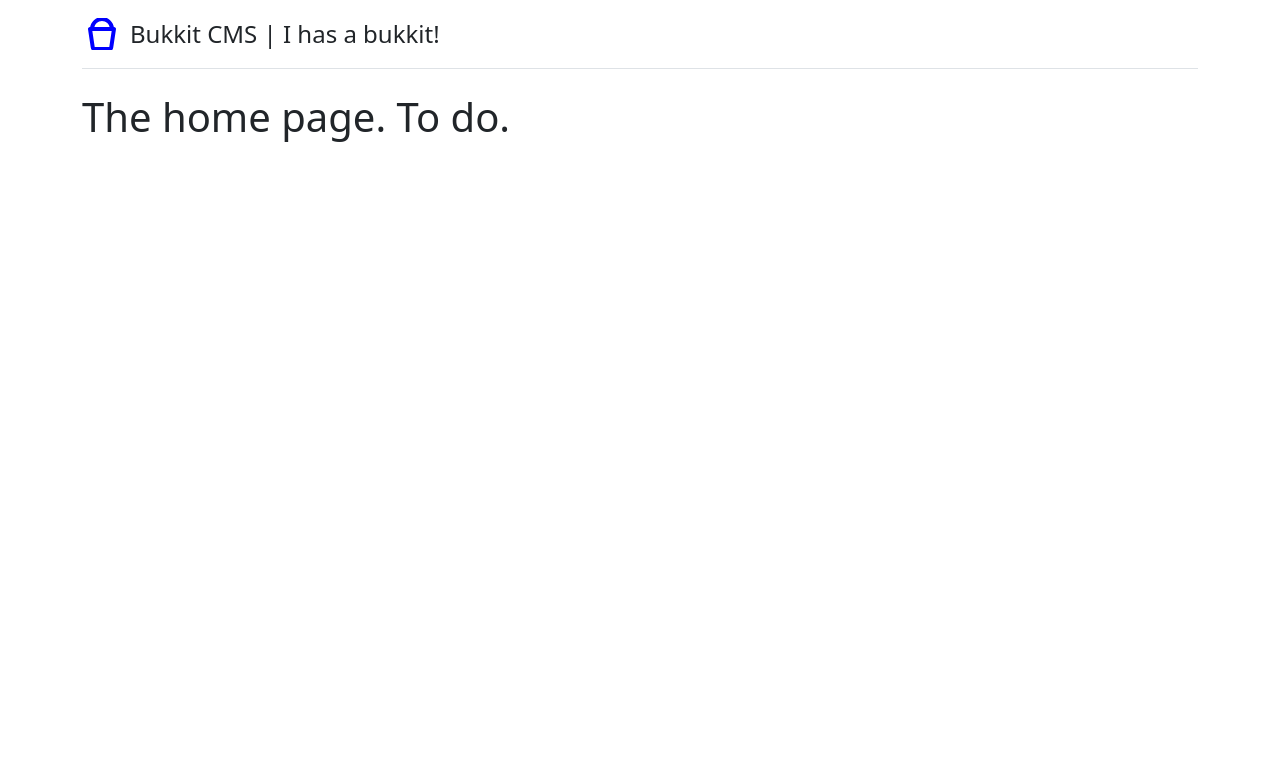
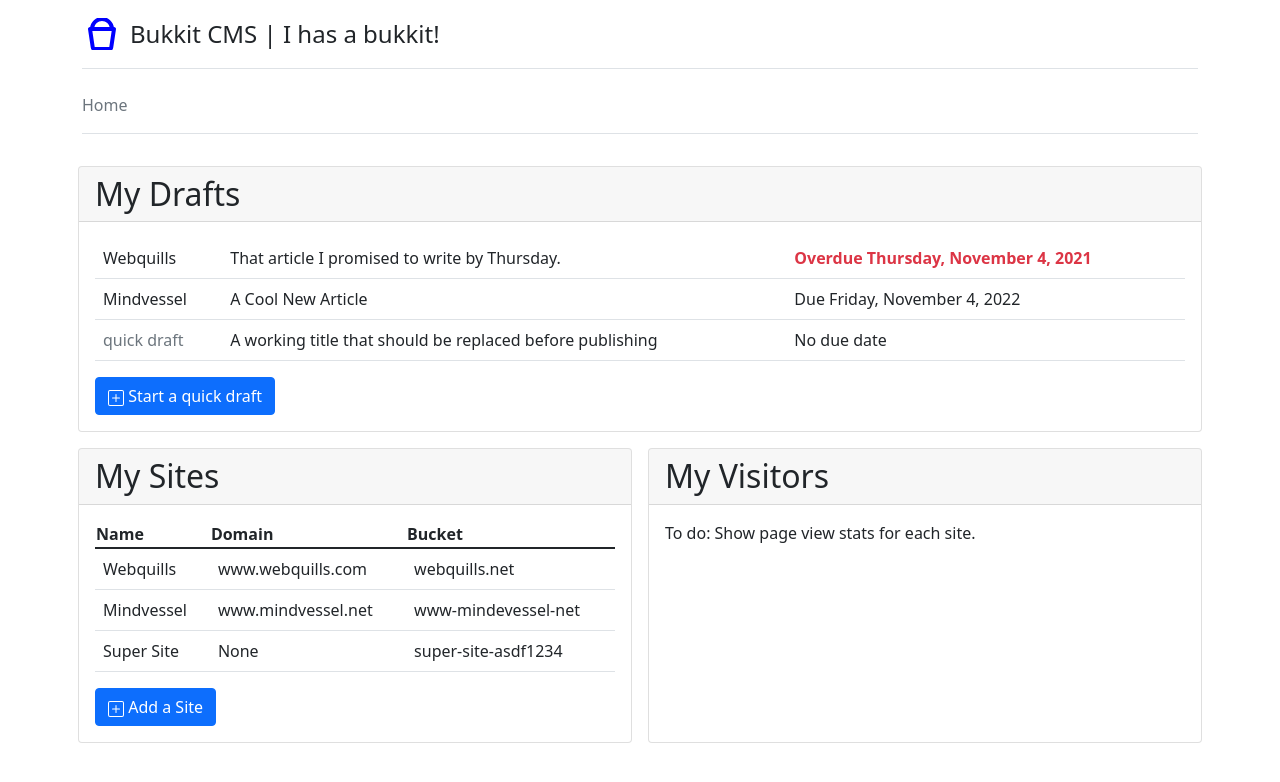
Before and after one commit to veselosky/bukkitcms, a Vue app: page / in a window 1280 px wide. Shown: the top 782 px of the page. Built offline with nearby package versions, Linux system fonts and the light colour scheme.

Commit message:
CMS home page

```diff
--- a/src/views/Home.vue
+++ b/src/views/Home.vue
@@ -1,7 +1,120 @@
 <template>
-  <div class="home">
-    <h1>The home page. To do.</h1>
-  </div>
+  <header class="mb-4 border-bottom">
+    <nav aria-label="breadcrumb">
+      <ol class="breadcrumb">
+        <li class="breadcrumb-item active" aria-current="page">Home</li>
+      </ol>
+    </nav>
+  </header>
+  <main class="home">
+    <div class="row">
+      <div class="card col-md m-2 p-0">
+        <h2 class="card-header">My Drafts</h2>
+        <div class="card-body">
+          <table class="table">
+            <tbody>
+              <tr>
+                <td>Webquills</td>
+                <td>That article I promised to write by Thursday.</td>
+                <td>
+                  <span class="text-danger fw-bold"
+                    >Overdue Thursday, November 4, 2021</span
+                  >
+                </td>
+              </tr>
+              <tr>
+                <td>Mindvessel</td>
+                <td>A Cool New Article</td>
+                <td>
+                  <span>Due Friday, November 4, 2022</span>
+                </td>
+              </tr>
+              <tr>
+                <td><span class="text-muted">quick draft</span></td>
+                <td>
+                  A working title that should be replaced before publishing
+                </td>
+                <td>
+                  <span>No due date</span>
+                </td>
+              </tr>
+            </tbody>
+          </table>
+          <button class="btn btn-primary">
+            <svg
+              xmlns="http://www.w3.org/2000/svg"
+              width="16"
+              height="16"
+              fill="currentColor"
+              class="bi bi-plus-square"
+              viewBox="0 0 16 16"
+            >
+              <path
+                d="M14 1a1 1 0 0 1 1 1v12a1 1 0 0 1-1 1H2a1 1 0 0 1-1-1V2a1 1 0 0 1 1-1h12zM2 0a2 2 0 0 0-2 2v12a2 2 0 0 0 2 2h12a2 2 0 0 0 2-2V2a2 2 0 0 0-2-2H2z"
+              />
+              <path
+                d="M8 4a.5.5 0 0 1 .5.5v3h3a.5.5 0 0 1 0 1h-3v3a.5.5 0 0 1-1 0v-3h-3a.5.5 0 0 1 0-1h3v-3A.5.5 0 0 1 8 4z"
+              />
+            </svg>
+            Start a quick draft
+          </button>
+        </div>
+      </div>
+    </div>
+    <div class="row">
+      <div class="card col-md m-2 p-0">
+        <h2 class="card-header">My Sites</h2>
+        <div class="card-body">
+          <table class="table">
+            <thead>
+              <th scope="col">Name</th>
+              <th scope="col">Domain</th>
+              <th scope="col">Bucket</th>
+            </thead>
+            <tbody>
+              <tr>
+                <td>Webquills</td>
+                <td>www.webquills.com</td>
+                <td>webquills.net</td>
+              </tr>
+              <tr>
+                <td>Mindvessel</td>
+                <td>www.mindvessel.net</td>
+                <td>www-mindevessel-net</td>
+              </tr>
+              <tr>
+                <td>Super Site</td>
+                <td>None</td>
+                <td>super-site-asdf1234</td>
+              </tr>
+            </tbody>
+          </table>
+          <button class="btn btn-primary">
+            <svg
+              xmlns="http://www.w3.org/2000/svg"
+              width="16"
+              height="16"
+              fill="currentColor"
+              class="bi bi-plus-square"
+              viewBox="0 0 16 16"
+            >
+              <path
+                d="M14 1a1 1 0 0 1 1 1v12a1 1 0 0 1-1 1H2a1 1 0 0 1-1-1V2a1 1 0 0 1 1-1h12zM2 0a2 2 0 0 0-2 2v12a2 2 0 0 0 2 2h12a2 2 0 0 0 2-2V2a2 2 0 0 0-2-2H2z"
+              />
+              <path
+                d="M8 4a.5.5 0 0 1 .5.5v3h3a.5.5 0 0 1 0 1h-3v3a.5.5 0 0 1-1 0v-3h-3a.5.5 0 0 1 0-1h3v-3A.5.5 0 0 1 8 4z"
+              />
+            </svg>
+            Add a Site
+          </button>
+        </div>
+      </div>
+      <div class="card col-md m-2 p-0">
+        <h2 class="card-header">My Visitors</h2>
+        <div class="card-body">To do: Show page view stats for each site.</div>
+      </div>
+    </div>
+  </main>
 </template>
 
 <script>
```
